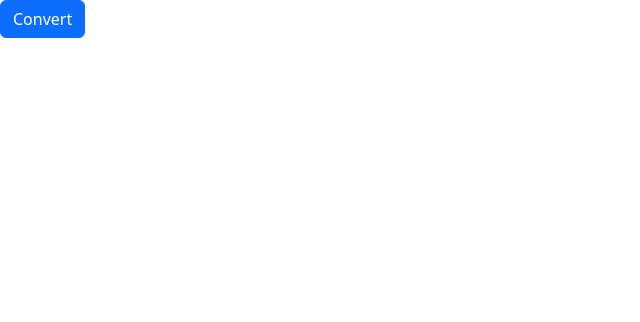
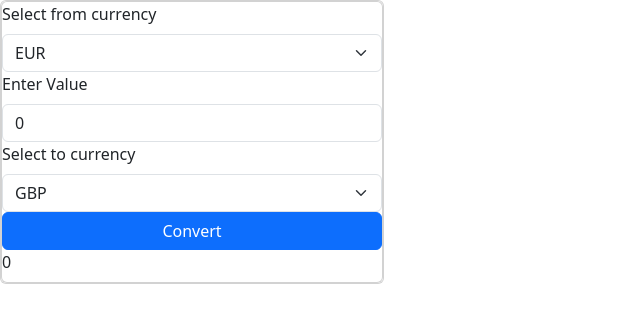
Before and after one commit to Johnnu819/my-currency-converter, a React (Create React App) app: page / in a window 1280 px wide. Shown: the top 322 px of the page, without its empty margins (0-640 px from the left). Built offline with nearby package versions, Linux system fonts and the light colour scheme.

Commit message:
changed the text in the currencySelector component and added components to the app

```diff
--- a/src/App.js
+++ b/src/App.js
@@ -4,18 +4,19 @@ import "./components/currencySelector.js"
 import { useState } from "react";
 import CurrencySelector from './components/currencySelector.js';
 import ConvertButton from './components/convertButton.js';
+import ConverterPanel from './components/converterPanel.js';
 
 function App() {
 
-  const [amount, setAmount] = useState(1);
+  const [amount, setAmount] = useState(0);
   const [fromCurrency, setFromCurrency] = useState("USD");
   const [toCurrency, setToCurrency] = useState("EUR");
   const currencyOptions = ["USD", "EUR", "GBP", "JPY"];
 
   return (
-
-
-    <ConvertButton on_click = {() => alert("clicked")}/>
+    <div class = "card" style={{width: "30%"}}>
+      <ConverterPanel currency_options={currencyOptions}></ConverterPanel>
+    </div>
   );
 }
 
--- a/src/components/currencySelector.js
+++ b/src/components/currencySelector.js
@@ -2,10 +2,11 @@ import React from "react";
 import "bootstrap/dist/css/bootstrap.min.css";
 
 const CurrencySelector = ({ label, value, onChange, options }) => {
+
   return (
     <div className="flex flex-col">
-      <label for="currency-select" class="form-label">Select '{label}' currency</label>
-      <select class="form-select"
+      <label for="currency-select" class="form-label">Select {label} currency</label>
+      <select class="form-select"  id = "currency_select"
         value={value}
         onChange={(e) => onChange(e.target.value)}
       >
```
